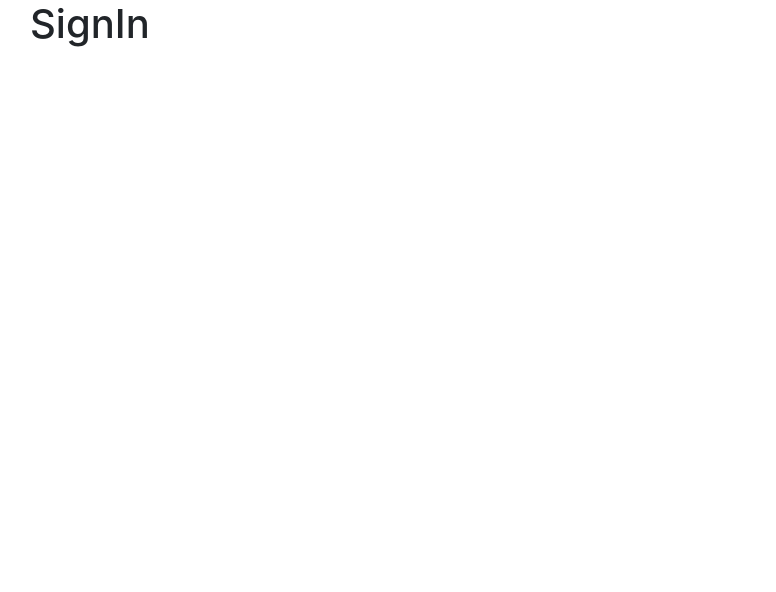
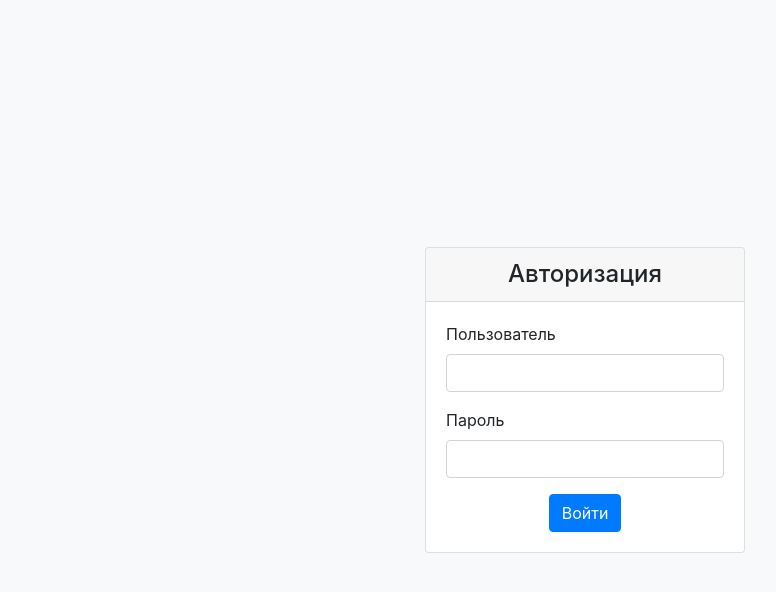
Before and after one commit to pkolt/react-redux-testing, a React (Create React App) app: page /signin in a window 1280 px wide. Shown: the top 592 px of the page, without its empty margins (55-831 px from the left). Built offline with nearby package versions, Linux system fonts and the light colour scheme.

Commit message:
Fix changes

```diff
--- a/package.json
+++ b/package.json
@@ -12,8 +12,10 @@
     "@types/react": "^16.9.0",
     "@types/react-dom": "^16.9.0",
     "bootstrap": "^4.5.2",
+    "classnames": "^2.2.6",
     "react": "^16.13.1",
     "react-dom": "^16.13.1",
+    "react-hook-form": "^6.8.0",
     "react-redux": "^7.2.1",
     "react-router-dom": "^5.2.0",
     "react-scripts": "3.4.3",
@@ -41,6 +43,7 @@
     ]
   },
   "devDependencies": {
+    "@types/classnames": "^2.2.10",
     "@types/react-redux": "^7.1.9",
     "@types/react-router-dom": "^5.1.5",
     "@types/redux-logger": "^3.0.8",
--- a/public/index.html
+++ b/public/index.html
@@ -28,7 +28,7 @@
   </head>
   <body>
     <noscript>You need to enable JavaScript to run this app.</noscript>
-    <div id="root" class="h-100"></div>
+    <div id="root"></div>
     <!--
       This HTML file is a template.
       If you open it directly in the browser, you will see an empty page.
--- a/src/App.tsx
+++ b/src/App.tsx
@@ -1,14 +1,17 @@
 import React from 'react';
 import { Switch, Route, BrowserRouter as Router } from 'react-router-dom';
+import PrivateRoute from './components/PrivateRoute';
 import Dashboard from './pages/Dashboard';
 import SignIn from './pages/SignIn';
+import NotFound from './pages/NotFound';
 
 function App() {
   return (
     <Router>
       <Switch>
-        <Route path="/dashboard" component={Dashboard} />
         <Route path="/signin" component={SignIn} />
+        <PrivateRoute path="/dashboard" component={Dashboard} />
+        <Route path="*" component={NotFound} />
       </Switch>
     </Router>
   );
--- /dev/null
+++ b/src/components/Button.tsx
@@ -0,0 +1,14 @@
+import React from 'react';
+
+type ButtonProps = React.PropsWithChildren<{
+    modifier?: string;
+}>
+
+const Button: React.FC<ButtonProps> = (props: ButtonProps) => {
+    const { modifier, children } = props;
+    return (
+        <button type="submit" className={`btn ${modifier ?? ''}`}>{children}</button>
+    );
+}
+
+export default Button;
--- /dev/null
+++ b/src/components/PrivateRoute.tsx
@@ -0,0 +1,14 @@
+import React from 'react';
+import { RouteProps, Route, Redirect } from 'react-router-dom';
+import { URLS } from '../constants';
+import { selectUser } from '../store/user';
+import { useSelector, shallowEqual } from 'react-redux';
+import { AppState } from '../store';
+import { isAuth } from '../utils';
+
+const PrivateRoute: React.FC<RouteProps> = (props: RouteProps) => {
+  const user = useSelector((state: AppState) => selectUser(state), shallowEqual);
+  return isAuth(user) ? <Route {...props} /> : <Redirect to={URLS.SIGNIN} />;
+};
+
+export default PrivateRoute;
--- /dev/null
+++ b/src/constants.ts
@@ -0,0 +1,4 @@
+export const URLS = {
+    DASHBOARD: '/dashboard',
+    SIGNIN: '/signin',
+};
--- /dev/null
+++ b/src/index.css
@@ -0,0 +1,3 @@
+html, body, #root {
+    height: 100%;
+}
--- a/src/index.tsx
+++ b/src/index.tsx
@@ -2,8 +2,10 @@ import React from 'react';
 import ReactDOM from 'react-dom';
 import { Provider } from 'react-redux';
 import App from './App';
+import createStore from './store';
+
+import './index.css';
 import 'bootstrap/dist/css/bootstrap.css';
-import createStore from './store';
 
 const store = createStore();
 
--- /dev/null
+++ b/src/pages/NotFound.tsx
@@ -0,0 +1,19 @@
+import React from 'react';
+import {isAuth} from '../utils';
+import { AppState } from '../store';
+import { useSelector, shallowEqual } from 'react-redux';
+import { selectUser } from '../store/user';
+import { useHistory } from 'react-router-dom';
+import { URLS } from '../constants';
+
+const NotFound: React.FC = () => {
+    const history = useHistory();
+    const user = useSelector((state: AppState) => selectUser(state), shallowEqual);
+    React.useEffect(() => {
+        const url = isAuth(user) ? URLS.DASHBOARD : URLS.SIGNIN;
+        history.replace(url);
+    }, [history, user]);
+    return null;
+};
+
+export default NotFound;
--- a/src/pages/SignIn.tsx
+++ b/src/pages/SignIn.tsx
@@ -1,11 +1,62 @@
 import React from 'react';
+import { useForm } from 'react-hook-form';
+import classNames from 'classnames';
+import Button from '../components/Button';
+import { useDispatch } from 'react-redux';
+import { userActions } from '../store/user';
+import { useHistory } from 'react-router-dom';
+import { URLS } from '../constants';
 
-const SignIn = () => {
-    return (
-        <div className="container">
-            <h1>SignIn</h1>
+const SignIn: React.FC = () => {
+  const dispatch = useDispatch();
+  const history = useHistory();
+  const { register, handleSubmit, errors } = useForm();
+  const onSubmit = (data: Record<string, string>) => {
+    const {login, password} = data;
+    if (password === '12345') {
+        dispatch(userActions.changedData({login, password}));
+        history.replace(URLS.DASHBOARD);
+    }
+  };
+  const loginClsName = classNames('form-control', { 'is-invalid': errors.login });
+  const passwordClsName = classNames('form-control', { 'is-invalid': errors.password });
+
+  return (
+    <div className="bg-light d-flex h-100 align-items-center justify-content-center">
+      <div className="card w-25">
+        <h4 className="card-header text-center">Авторизация</h4>
+        <div className="card-body">
+          <form onSubmit={handleSubmit(onSubmit)}>
+            <div className="form-group">
+              <label htmlFor="login">Пользователь</label>
+              <input
+                type="text"
+                name="login"
+                id="login"
+                className={loginClsName}
+                ref={register({ required: true })}
+              />
+              <div className="invalid-feedback">Обязательное поле</div>
+            </div>
+            <div className="form-group">
+              <label htmlFor="password">Пароль</label>
+              <input
+                type="password"
+                name="password"
+                id="password"
+                className={passwordClsName}
+                ref={register({ required: true })}
+              />
+              <div className="invalid-feedback">Обязательное поле</div>
+            </div>
+            <div className="d-flex justify-content-center">
+              <Button modifier="btn-primary">Войти</Button>
+            </div>
+          </form>
         </div>
-    );
-}
+      </div>
+    </div>
+  );
+};
 
 export default SignIn;
--- a/src/store/user.ts
+++ b/src/store/user.ts
@@ -24,4 +24,5 @@ const userSlice = createSlice({
 });
 
 export const selectUser = (state: AppState) => state.user;
+export const userActions = userSlice.actions;
 export default userSlice.reducer;
--- /dev/null
+++ b/src/utils.ts
@@ -0,0 +1,3 @@
+import {User} from './store/user';
+
+export const isAuth = (user: User) => user.data;
```
Also changed, not shown: 1 other file (tests, documents, lock files or other folders).
